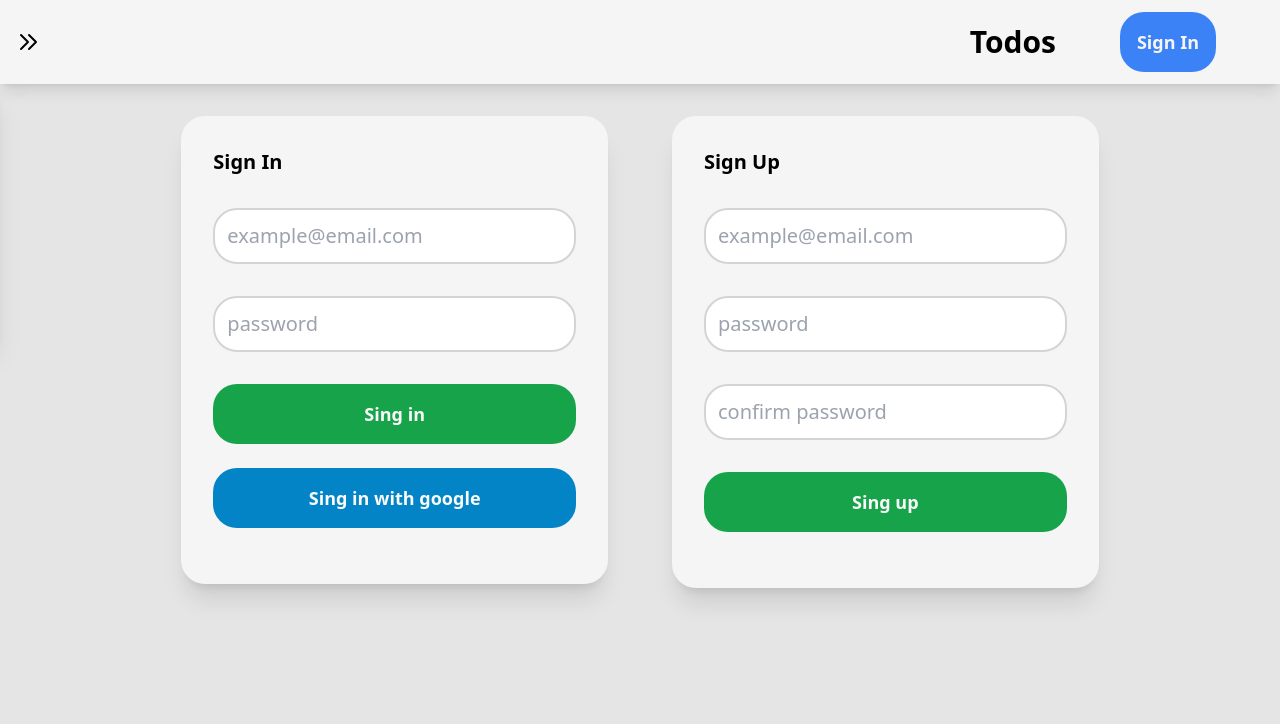
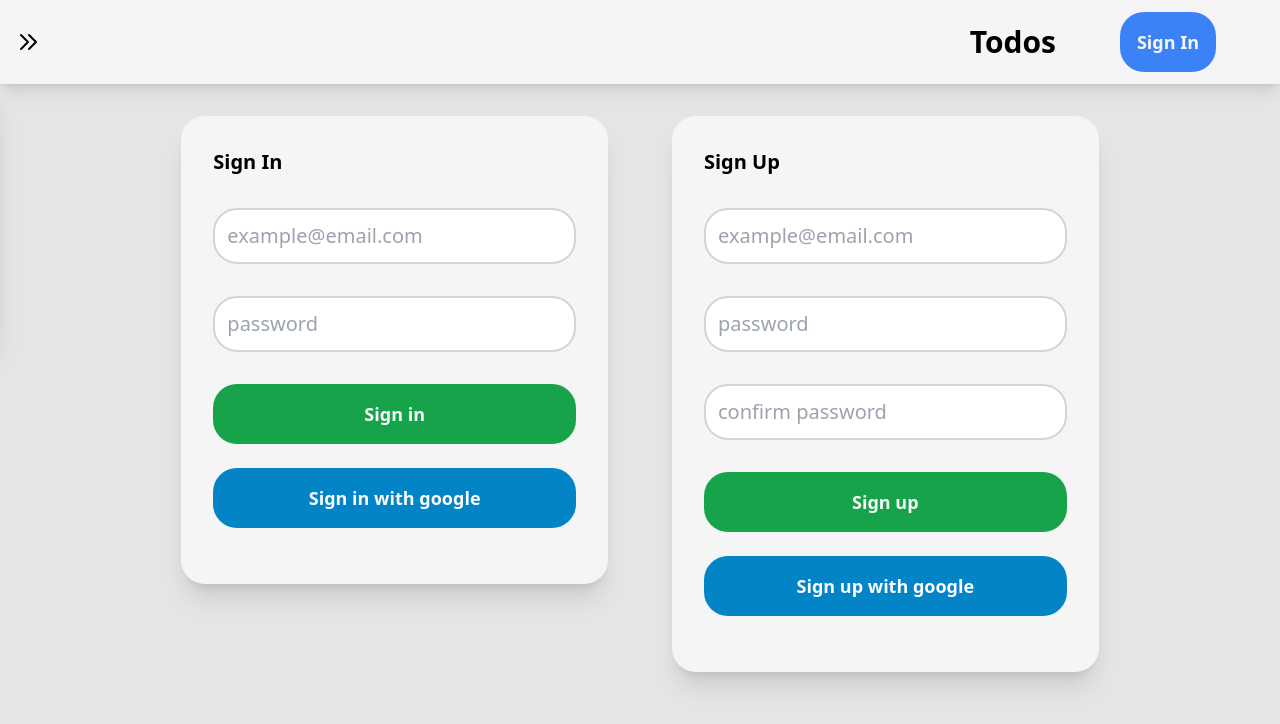
Before and after one commit to KacperHemperek/todo-with-firebase, a React (Create React App) app: page /signin in a window 1280 px wide. Shown: the top 724 px of the page. Built offline with nearby package versions, Linux system fonts and the light colour scheme; no server answers.

Commit message:
adding sign up with google option

```diff
--- a/src/components/sign-in/sign-in.component.jsx
+++ b/src/components/sign-in/sign-in.component.jsx
@@ -126,7 +126,7 @@ const SignIn = () => {
             className="bg-green-600 text-neutral-50 text-base w-full mb-6"
             type="submit"
           >
-            Sing in
+            Sign in
           </Button>
         </div>
       </form>
@@ -135,7 +135,7 @@ const SignIn = () => {
           className="bg-sky-600 text-neutral-50 text-base w-full mb-6"
           handleClick={handleLogInWithGoogle}
         >
-          Sing in with google
+          Sign in with google
         </Button>
       </div>
       <div>{logInError ? <ErrorDisplay>{logInError}</ErrorDisplay> : null}</div>
--- a/src/components/sign-up/sign-up.component.jsx
+++ b/src/components/sign-up/sign-up.component.jsx
@@ -5,8 +5,9 @@ import Button from "../button/button.component";
 import { createUserWithEmailAndPassword } from "firebase/auth";
 import ErrorDisplay from "../errordisplay/error-display.component";
 import { useNavigate } from "react-router-dom";
-import { db } from "../../utils/firebase.utils";
-import { doc, setDoc } from "firebase/firestore";
+import { db, provider } from "../../utils/firebase.utils";
+import { doc, setDoc, getDoc } from "firebase/firestore";
+import { signInWithPopup } from "firebase/auth";
 
 const SignUp = () => {
   const emailRefSignUp = useRef("");
@@ -15,6 +16,52 @@ const SignUp = () => {
   const navigate = useNavigate();
 
   const [signUpError, setSignUpError] = useState("");
+
+  const handleLogInWithGoogle = async (e) => {
+    e.preventDefault();
+
+    try {
+      const credentials = await signInWithPopup(auth, provider);
+
+      const { user } = credentials;
+      const docSnap = await getDoc(doc(db, "users", user.uid));
+      console.log(docSnap.exists());
+      if (docSnap.exists()) {
+        navigate("/");
+        return;
+      } else {
+        try {
+          await setDoc(doc(db, "users", user.uid), {
+            uid: user.uid,
+            email: user.email,
+            todos: [],
+          });
+        } catch (error) {
+          console.error(error);
+        }
+      }
+
+      navigate("/");
+    } catch (error) {
+      switch (error.code) {
+        case "auth/popup-closed-by-user":
+          {
+            setSignUpError("");
+          }
+          break;
+        case "auth/cancelled-popup-request":
+          {
+            setSignUpError("");
+          }
+          break;
+        default:
+          {
+            console.error(error);
+          }
+          break;
+      }
+    }
+  };
 
   const handleCreateUser = async (e) => {
     e.preventDefault();
@@ -92,7 +139,13 @@ const SignUp = () => {
           className="bg-green-600 text-neutral-50 text-base w-full  mb-6"
           type="submit"
         >
-          Sing up
+          Sign up
+        </Button>
+        <Button
+          className="bg-sky-600 text-neutral-50 text-base w-full mb-6"
+          handleClick={handleLogInWithGoogle}
+        >
+          Sign up with google
         </Button>
       </div>
 
--- /dev/null
+++ b/src/hooks/uselogiInWithGoogle.js
@@ -0,0 +1,50 @@
+import { auth, db, provider } from "../utils/firebase.utils";
+import { getDoc, doc, setDoc } from "firebase/firestore";
+import { signInWithPopup } from "firebase/auth";
+import { useNavigate } from "react-router-dom";
+
+export const useLogInWithGoogle = async (errorHandler) => {
+  const navigate = useNavigate();
+
+  try {
+    const credentials = await signInWithPopup(auth, provider);
+
+    const { user } = credentials;
+    const docSnap = await getDoc(doc(db, "users", user.uid));
+    console.log(docSnap.exists());
+    if (docSnap.exists()) {
+      navigate("/");
+      return;
+    } else {
+      try {
+        await setDoc(doc(db, "users", user.uid), {
+          uid: user.uid,
+          email: user.email,
+          todos: [],
+        });
+      } catch (error) {
+        console.error(error);
+      }
+    }
+
+    navigate("/");
+  } catch (error) {
+    switch (error.code) {
+      case "auth/popup-closed-by-user":
+        {
+          errorHandler("");
+        }
+        break;
+      case "auth/cancelled-popup-request":
+        {
+          errorHandler("");
+        }
+        break;
+      default:
+        {
+          console.error(error);
+        }
+        break;
+    }
+  }
+};
```
